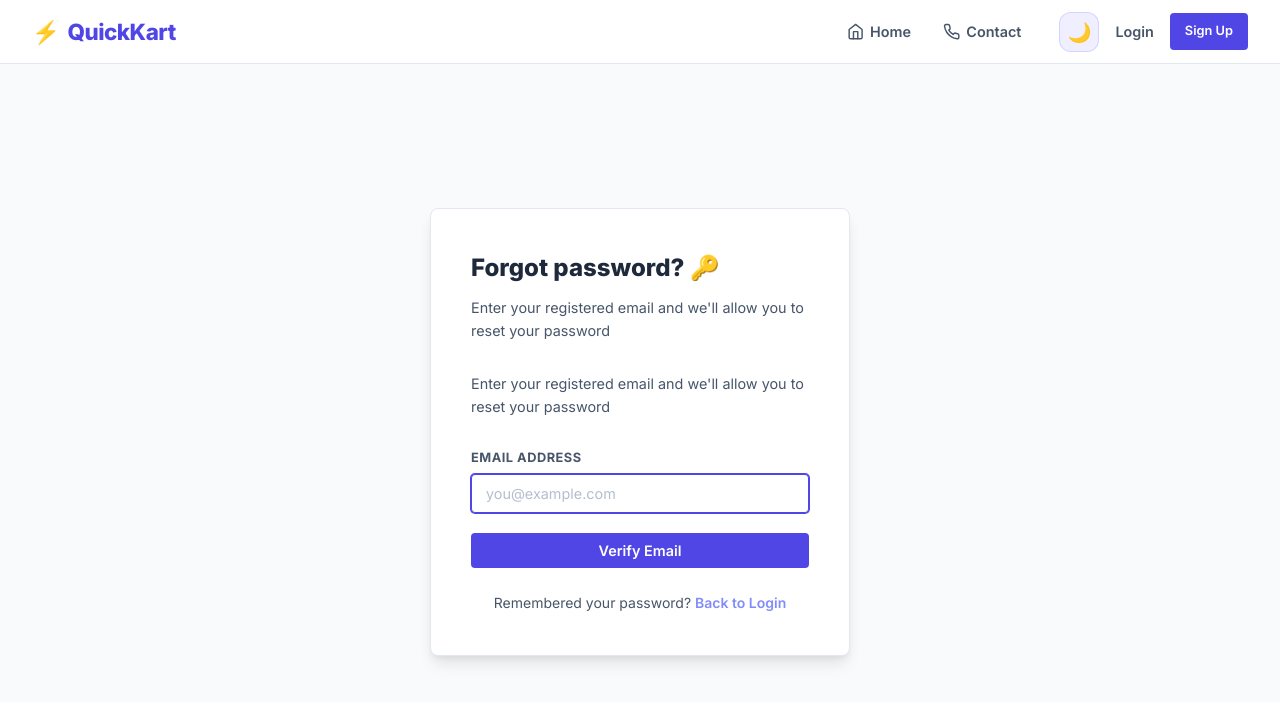
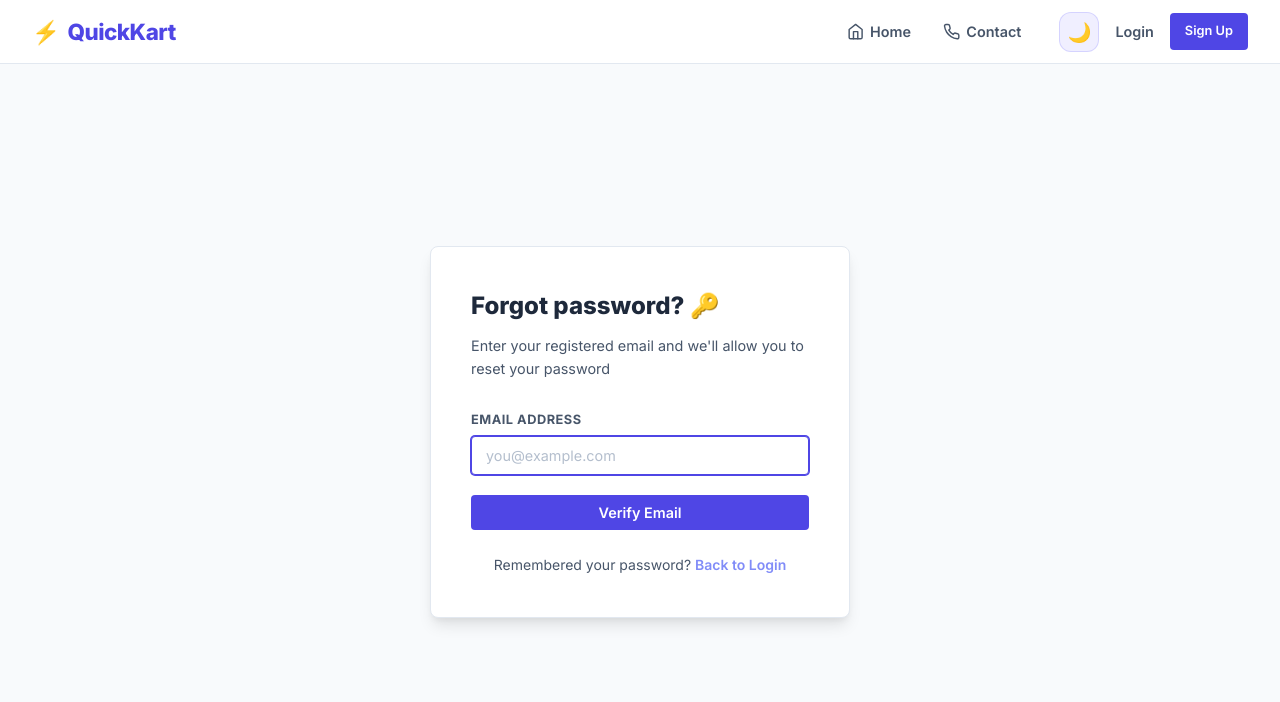
Before and after one commit to maaz-fast/QuickKart, a React (Vite) app in the folder frontend/: page /forgot-password in a window 1280 px wide. Shown: the top 702 px of the page. Built offline with nearby package versions, Linux system fonts and the light colour scheme.

Commit message:
Removed duplicate text from forgot screen

```diff
--- a/frontend/src/pages/ForgotPasswordPage.jsx
+++ b/frontend/src/pages/ForgotPasswordPage.jsx
@@ -50,11 +50,6 @@ const ForgotPasswordPage = () => {
         <p className="subtitle">
           Enter your registered email and we&apos;ll allow you to reset your password
         </p>
-
-        <p className="subtitle">
-          Enter your registered email and we&apos;ll allow you to reset your password
-        </p>
-
         {/* Form */}
         <form onSubmit={handleSubmit} data-testid="forgot-password-form" noValidate>
           <div className="form-group">
```
